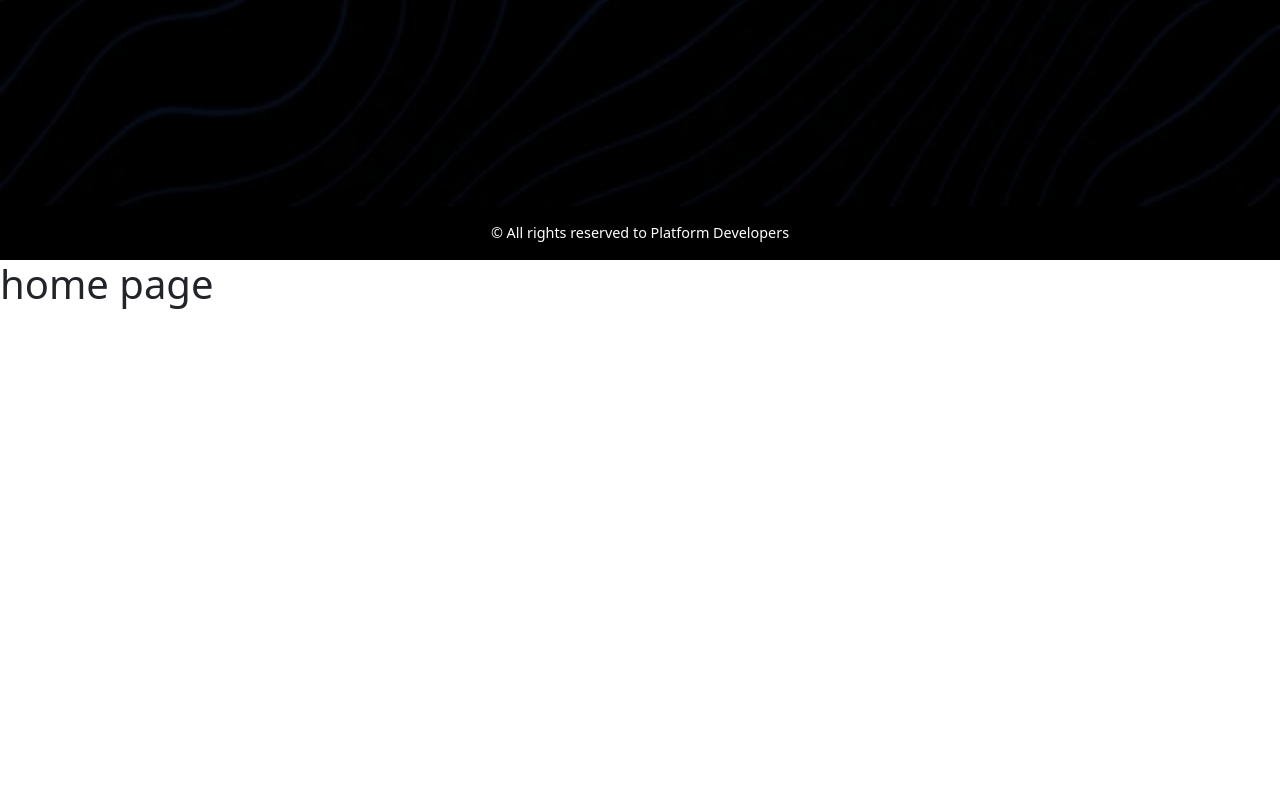
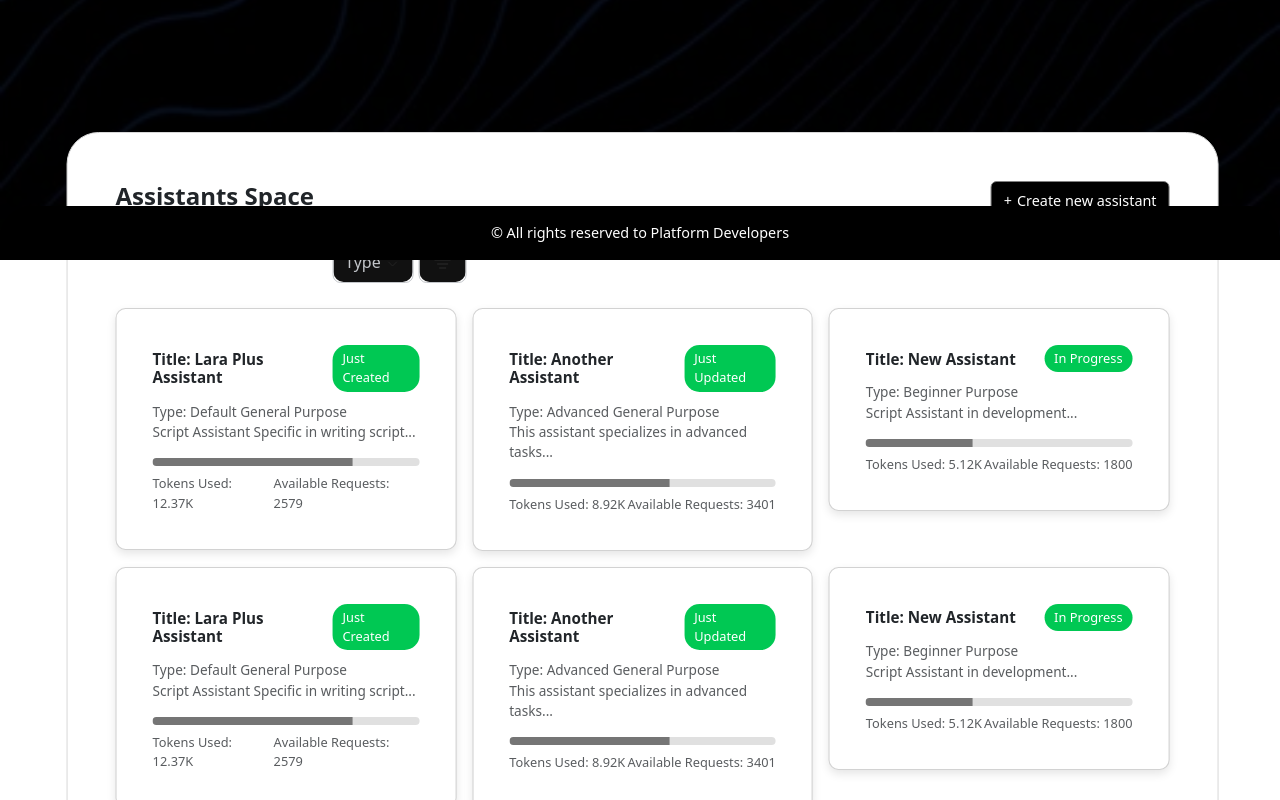
Before and after one commit to ibrahimsaber1/LARA-Platform-Frontend, a React (Vite) app: page / in a window 1280 px wide. Shown: the part 540-1340 px from the top of the page. Before the commit the page ends 856 px from the top, so only its background shows below. Built offline with nearby package versions, Linux system fonts and the light colour scheme.

Commit message:
add main section

```diff
--- a/src/App.jsx
+++ b/src/App.jsx
@@ -5,6 +5,7 @@ import Login from './Components/Pages/Login/Login';
 import Signup from './Components/Pages/Signup/Signup';
 import Header from './Components/Header/Header';
 import Footer from './Components/Footer/Footer';
+import Main from './Components/Pages/Home/Main';
 
 function App() {
   return (
@@ -13,7 +14,7 @@ function App() {
     <Router>
 
       <Routes>
-        <Route path="" element={<h1>home page</h1>} />
+        <Route path="" element={<Main/>} />
 
         <Route path="/login" element={<Login />} />
         <Route path="/signup" element={<Signup />} />
--- a/src/Components/Pages/Home/Main.jsx
+++ b/src/Components/Pages/Home/Main.jsx
@@ -1,4 +1,6 @@
 import React from 'react'
+import "../../../assets/styles/Main.css";
+
 
 export default function Main() {
   return (
--- /dev/null
+++ b/src/assets/styles/Main.css
@@ -0,0 +1,132 @@
+
+.main {
+    background-color: rgb(255, 255, 255);
+    position: relative; /* Changed from absolute to relative */
+    top: 0; /* Removed top as it is no longer necessary */
+    margin-top: -8rem;
+    /* left: 20%; */
+    right: 25%;
+    transform: translateX(28%); /* Only horizontally center the main section */
+    z-index: 10;
+    min-height: 100vh;
+    height: auto;
+    max-width: 90%;
+    border-radius: 32px;
+    padding: 3rem;
+    border: 1px rgb(216, 216, 216) solid;
+}
+
+
+
+/* Container styling */
+.assistants-space {
+    margin-top: 20px;
+}
+
+/* Header Section */
+.header-section {
+    margin-bottom: 20px;
+}
+
+.header-section h1 {
+    font-size: 1.5rem;
+    font-weight: bold;
+}
+
+.create-assistant-btn {
+    font-size: 0.9rem;
+    padding: 8px 12px;
+    display: flex;
+    align-items: center;
+    gap: 5px;
+    color: white;
+    background-color: black;
+    border: 1px solid gray;
+}
+
+.create-assistant-btn:hover {
+    color: rgb(0, 0, 0);
+    background-color: rgb(255, 255, 255);
+}
+
+
+/* Search and Filter Section */
+.search-filter-section {
+    gap: 5px;
+}
+
+.search-input {
+    flex: 1;
+    padding: 10px;
+    font-size: 0.9rem;
+    border-radius: 8px;
+}
+
+.filter-btn, .sort-btn {
+    padding: 8px 12px;
+    border-radius: 8px;
+}
+
+.filter-btn:hover{
+
+    color: white;
+    background-color: black;
+
+}
+
+.sort-btn:hover {
+
+    color: white;
+    background-color: black;
+
+}
+/*------------------------- Assistant Card ----------------------------------- */
+.assistant-card {
+    padding: 20px;
+    border-radius: 10px;
+    box-shadow: 0px 4px 10px rgba(0, 0, 0, 0.1);
+    /* background-color: #040679; */
+}
+
+.cart-title-badge{
+    /* background-color: tomato; */
+    display: flex;
+    align-items: center;
+    justify-content: space-between;
+}
+
+.card-title {
+    font-size: 0.95rem;
+    font-weight: bold;
+    margin-bottom: 0rem;
+    /* background-color: red; */
+}
+
+.status-badge {
+    background-color: #00c853; /* Green color for 'Just Created' */
+    color: white;
+    padding: 4px 10px;
+    border-radius: 15px;
+    font-size: 0.8rem;
+    margin-left: 10px;
+}
+
+.card-text {
+    margin-top: 10px;
+    font-size: 0.85rem;
+}
+
+.progress {
+    height: 8px;
+    border-radius: 5px;
+    background-color: #e0e0e0;
+    margin-top: 10px;
+}
+
+.progress-bar {
+    background-color: #757575;
+}
+
+.usage-info {
+    font-size: 0.8rem;
+}
--- /dev/null
+++ b/src/assets/styles/login.css
@@ -0,0 +1,159 @@
+
+/* ------------------------------------------------------------------------- */
+/* ----------------------- the login and sign up css --------------------- */
+/* ------------------------------------------------------------------------- */
+
+
+
+/* Background and overlay styling */
+.background-color {
+    background-color: rgb(0, 0, 0); /* Dark background color */
+    position: relative;
+    height: 100vh;
+    overflow: hidden;
+}
+
+.background-overlay {
+    background-image: url('../images/background.png');
+    background-size: cover;
+    background-position: center;
+    opacity: 0.2; /* Image opacity */
+    position: absolute;
+    top: 0;
+    left: 0;
+    right: 0;
+    bottom: 0;
+    z-index: 5;
+}
+
+/* Container styling */
+.container {
+    position: relative;
+    z-index: 10; /* Ensure content appears above the background layers */
+}
+
+/* Card styling */
+.card-signup {
+    background-color: rgba(0, 0, 0, 0.5); /* Dark background for the form card */
+    color: white;
+    border-radius: 10px;
+}
+
+.form-img{
+    width: 11rem;
+}
+
+/* Input styling for transparent background */
+.form-control {
+    background-color: transparent; /* Make background transparent */
+    border: 1px solid rgba(255, 255, 255, 0.6); /* Light border for visibility */
+    color: white; /* White text color for contrast */
+}
+
+.form-control::placeholder {
+    color: rgba(255, 255, 255, 0.6); /* Lighter placeholder text */
+}
+
+.form-control:focus {
+    border-color: #ffffff; /* Bright border on focus */
+    box-shadow: none; /* Remove default bootstrap shadow */
+    background-color: #000000;
+    color: rgb(255, 255, 255); /* Lighter placeholder text */
+
+
+}
+
+/* Custom button styling */
+
+.btn-holder{
+    position: relative;
+}
+
+.btn-outline-secondary {
+    color: #c3c6ca; /* Secondary text color */
+    border-color: #c3c6ca; /* Secondary border color */
+    position: relative; /* Needed for pseudo-elements */
+    /* overflow: hidden; */
+}
+
+.btn-outline-secondary:hover {
+    background-color: #000000; /* Dark background color on hover */
+    color: white; /* White text color on hover */
+    border-color: #6c757d; /* Match border color to background */
+}
+
+.btn-outline-secondary:before {
+    content: '';
+    background: linear-gradient(45deg, yellow, orange, red, orange, yellow);
+    position: absolute;
+    top: 0px;
+    left:0px;
+    background-size: 100%;
+    z-index: -1;
+    filter: blur(5px);
+    width: calc(100% + 1px);
+    height: calc(100% + 1px);
+    animation: glowing 20s linear infinite;
+    opacity: 0;
+    transition: opacity .3s ease-in-out;
+}
+
+.btn-outline-secondary:hover:before{
+    opacity: 1;
+}
+
+.btn-outline-secondary:after{
+    z-index: -1;
+    content: '';
+    position: absolute;
+    width: 100%;
+    height: 100%;
+    background: #111;
+    left: 0;
+    top: 0;
+    border-radius: 10px;
+}
+
+
+/* -------------------------------- */
+
+/* Centering the "Or" text with lines on both sides */
+.or {
+    display: flex;
+    align-items: center;
+    justify-content: center;
+    margin: 20px 0;
+}
+
+.or .line {
+    flex-grow: 1;
+    height: 1px;
+    background-color: white;
+    margin: 0 10px;
+}
+
+.or p {
+    margin: 0;
+    color: white;
+}
+
+/* Google sign-in button styling */
+.google-signin {
+    display: flex;
+    align-items: center;
+    justify-content: center;
+    padding: 10px;
+    width: 100%;
+    background-color: #000000;
+    color: #ffffff;
+    border: 1px solid rgba(255, 255, 255, 0.6); /* Light border for visibility */
+
+    border-radius: 5px;
+    cursor: pointer;
+    margin-top: 10px;
+}
+
+.google-signin img {
+    width: 20px;
+    margin-right: 10px;
+}
```
